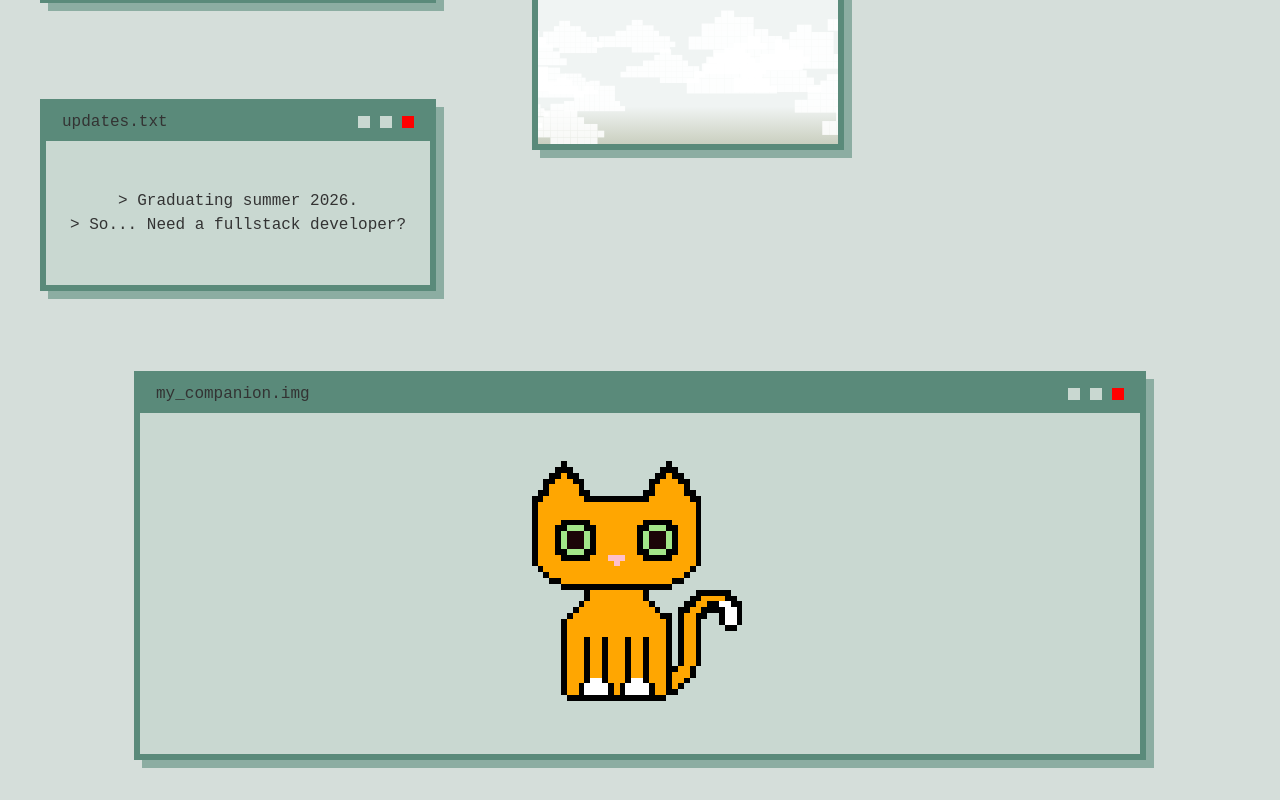
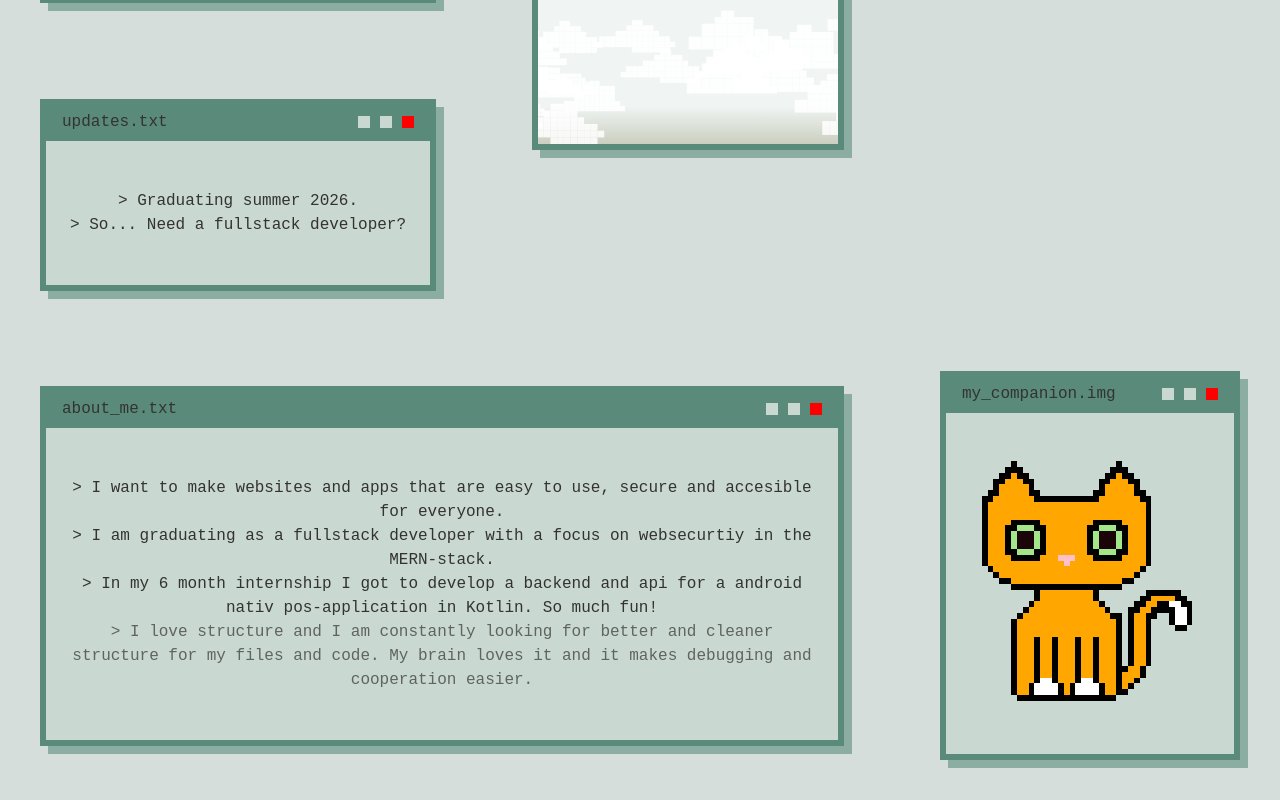
Before and after one commit to angelika-friis/Portfolio, a React (Vite) app: page / in a window 1280 px wide. Shown: the part 334-1134 px from the top of the page. Built offline with nearby package versions, Linux system fonts and the light colour scheme.

Commit message:
feat(HomePage): add about me section

```diff
--- a/src/app/pages/HomePage/HomePage.tsx
+++ b/src/app/pages/HomePage/HomePage.tsx
@@ -21,9 +21,21 @@ function HomePage() {
           <PixelClouds />
         </Window>
       </Stack>
-      <Window title="my_companion.img">
-        <PixelCat />
-      </Window>
+      <Stack direction="horizontal">
+        <Window title="about_me.txt">
+          <Text as="p">{`> I want to make websites and apps that are easy to use, secure and accesible for everyone.`}</Text>
+          <Text as="p">{`> I am graduating as a fullstack developer with a focus on websecurtiy in the MERN-stack.`}</Text>
+          <Text as="p">{`> In my 6 month internship I got to develop a backend and api for a android nativ pos-application in Kotlin. So much fun!`}</Text>
+          <Text as="p">{``}</Text>
+          <Text
+            as="p"
+            muted={true}
+          >{`> I love structure and I am constantly looking for better and cleaner structure for my files and code. My brain loves it and it makes debugging and cooperation easier.`}</Text>
+        </Window>
+        <Window title="my_companion.img">
+          <PixelCat />
+        </Window>
+      </Stack>
     </div>
   );
 }
```
